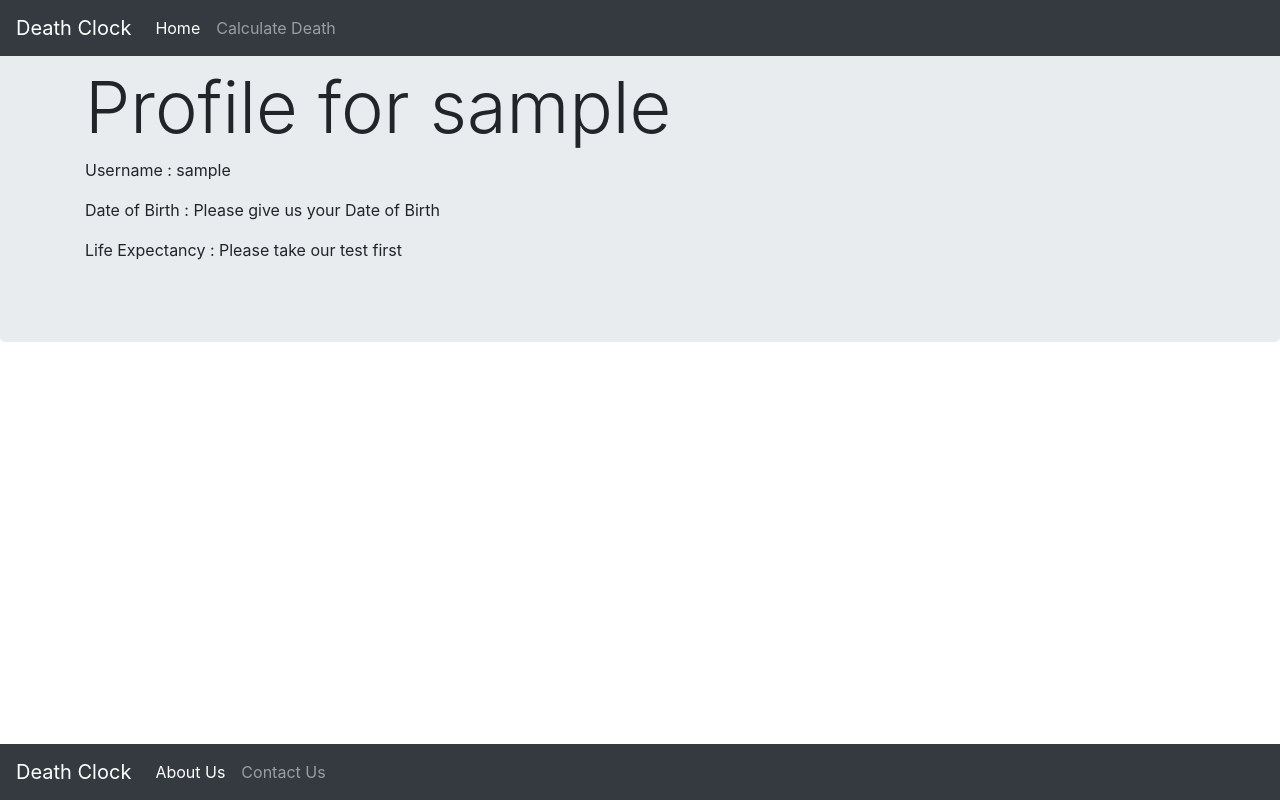
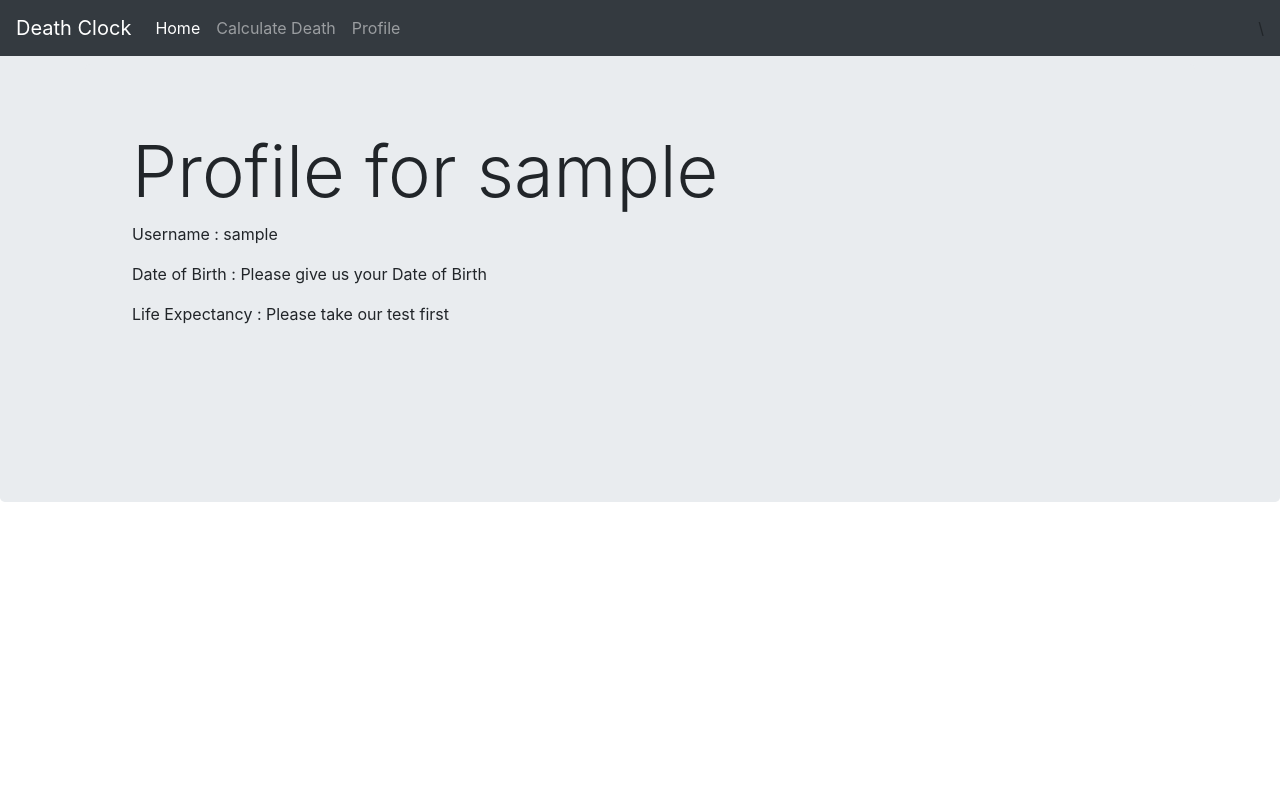
Before and after one commit to sklei2/DeathClock, a Django app: page /profile/ in a window 1280 px wide. Run offline with Django 3.2, Linux system fonts and the light colour scheme; the visitor is signed in with stand-in values (Sample User, id 1); data comes from the database, SQL or seed files in the repository; data that the repository does not hold is empty; some libraries are stand-ins or nearby versions.

Commit message:
added profile page to import the base html page

```diff
--- a/death_clock_site/death_clock_app/templates/base.html
+++ b/death_clock_site/death_clock_app/templates/base.html
@@ -14,10 +14,13 @@
       <div class="collapse navbar-collapse" id="navbarCollapse">
         <ul class="navbar-nav mr-auto">
           <li class="nav-item active">
-            <a class="nav-link" href="#">Home <span class="sr-only">(current)</span></a>
+            <a class="nav-link" href="/index">Home <span class="sr-only">(current)</span></a>
           </li>
           <li class="nav-item">
             <a class="nav-link" href="#">Calculate Death</a>
+          </li>
+          <li class="nav-item">
+              <a class="nav-link" href="/profile">Profile</a>
           </li>
         </ul>\
       </div>
@@ -36,5 +39,6 @@
     <script>window.jQuery || document.write('<script src="../../../../assets/js/vendor/jquery.min.js"><\/script>')</script>
     <script src="../../../../assets/js/vendor/popper.min.js"></script>
     <script src="../../../../dist/js/bootstrap.min.js"></script>
+
 </body>
 </html>
--- a/death_clock_site/death_clock_app/templates/profile.html
+++ b/death_clock_site/death_clock_app/templates/profile.html
@@ -1,73 +1,12 @@
-<head>
-    <link rel="stylesheet" href="https://maxcdn.bootstrapcdn.com/bootstrap/4.0.0-beta.2/css/bootstrap.min.css" integrity="sha384-PsH8R72JQ3SOdhVi3uxftmaW6Vc51MKb0q5P2rRUpPvrszuE4W1povHYgTpBfshb" crossorigin="anonymous">
-</head>
-<!doctype html>
-<html lang="en">
-  <head>
-    <meta charset="utf-8">
-    <meta name="viewport" content="width=device-width, initial-scale=1, shrink-to-fit=no">
-    <meta name="description" content="">
-    <meta name="author" content="">
-    <link rel="icon" href="../../../../favicon.ico">
+{% extends 'base.html' %}
 
-    <title> {{user}}'s Profile </title>
-
-    <!-- Bootstrap core CSS -->
-    <link href="../../../../dist/css/bootstrap.min.css" rel="stylesheet">
-
-    <!-- Custom styles for this template -->
-    <link href="navbar-top-fixed.css" rel="stylesheet">
-  </head>
-
-  <body>
-    <nav class="navbar navbar-expand-md navbar-dark fixed-top bg-dark">
-      <a class="navbar-brand" href="#">Death Clock</a>
-      <button class="navbar-toggler" type="button" data-toggle="collapse" data-target="#navbarCollapse" aria-controls="navbarCollapse" aria-expanded="false" aria-label="Toggle navigation">
-        <span class="navbar-toggler-icon"></span>
-      </button>
-      <div class="collapse navbar-collapse" id="navbarCollapse">
-        <ul class="navbar-nav mr-auto">
-          <li class="nav-item active">
-            <a class="nav-link" href="#">Home <span class="sr-only">(current)</span></a>
-          </li>
-          <li class="nav-item">
-            <a class="nav-link" href="#">Calculate Death</a>
-          </li>
-        </ul>
-      </div>
-    </nav>
+{% block content %}
     <div class="jumbotron">
         <div class="container">
-          <h1 class="display-3">Profile for {{user}} </h1>
-            <p> Username : {{ user.profile.user }} </p>
-            <p> Date of Birth : {% if user.profile.dob %} {{ user.profile.dob }} {% else %} Please give us your Date of Birth {% endif %} </p>
-            <p> Life Expectancy : {{ life_expectancy }} </p>
+            <h1 class="display-3">Profile for {{user}} </h1>
+                <p> Username : {{ user.profile.user }} </p>
+                <p> Date of Birth : {% if user.profile.dob %} {{ user.profile.dob }} {% else %} Please give us your Date of Birth {% endif %} </p>
+                <p> Life Expectancy : {{ life_expectancy }} </p>
         </div>
-      </div>
-
-    <nav class="navbar fixed-bottom navbar-expand navbar-dark bg-dark">
-      <a class="navbar-brand" href="#">Death Clock</a>
-      <button class="navbar-toggler" type="button" data-toggle="collapse" data-target="#navbarCollapse" aria-controls="navbarCollapse" aria-expanded="false" aria-label="Toggle navigation">
-        <span class="navbar-toggler-icon"></span>
-      </button>
-      <div class="collapse navbar-collapse">
-        <ul class="navbar-nav mr-auto">
-          <li class="nav-item active">
-            <a class="nav-link" href="#">About Us <span class="sr-only">(current)</span></a>
-          </li>
-          <li class="nav-item">
-            <a class="nav-link" href="#">Contact Us</a>
-          </li>
-        </ul>
-      </div>
-    </nav>
-
-    <!-- Bootstrap core JavaScript
-    ================================================== -->
-    <!-- Placed at the end of the document so the pages load faster -->
-    <script src="https://code.jquery.com/jquery-3.2.1.slim.min.js" integrity="sha384-KJ3o2DKtIkvYIK3UENzmM7KCkRr/rE9/Qpg6aAZGJwFDMVNA/GpGFF93hXpG5KkN" crossorigin="anonymous"></script>
-    <script>window.jQuery || document.write('<script src="../../../../assets/js/vendor/jquery.min.js"><\/script>')</script>
-    <script src="../../../../assets/js/vendor/popper.min.js"></script>
-    <script src="../../../../dist/js/bootstrap.min.js"></script>
-  </body>
-</html>
+    </div>
+{% endblock %}
```
